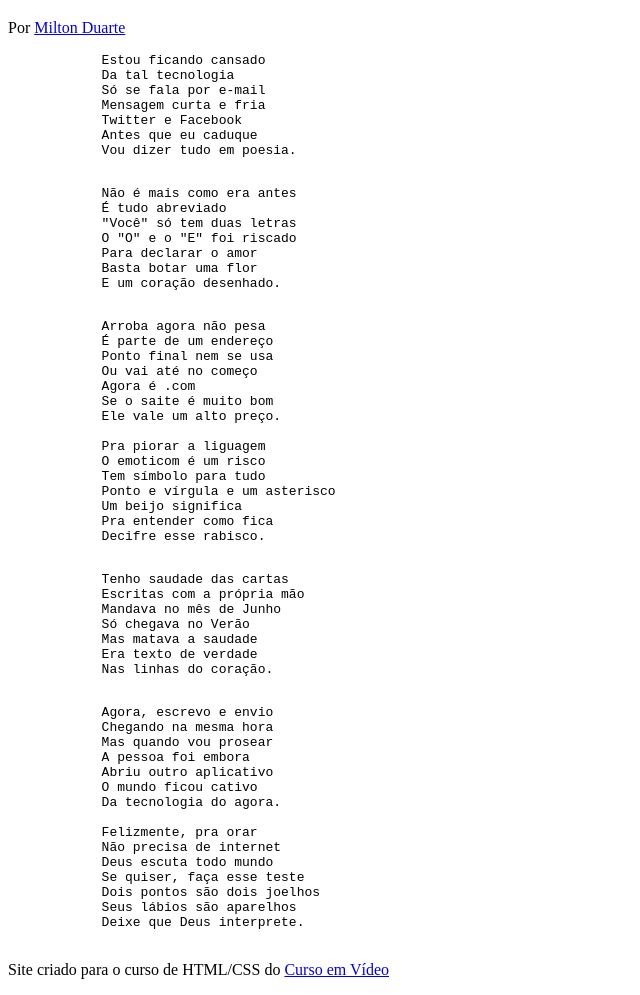
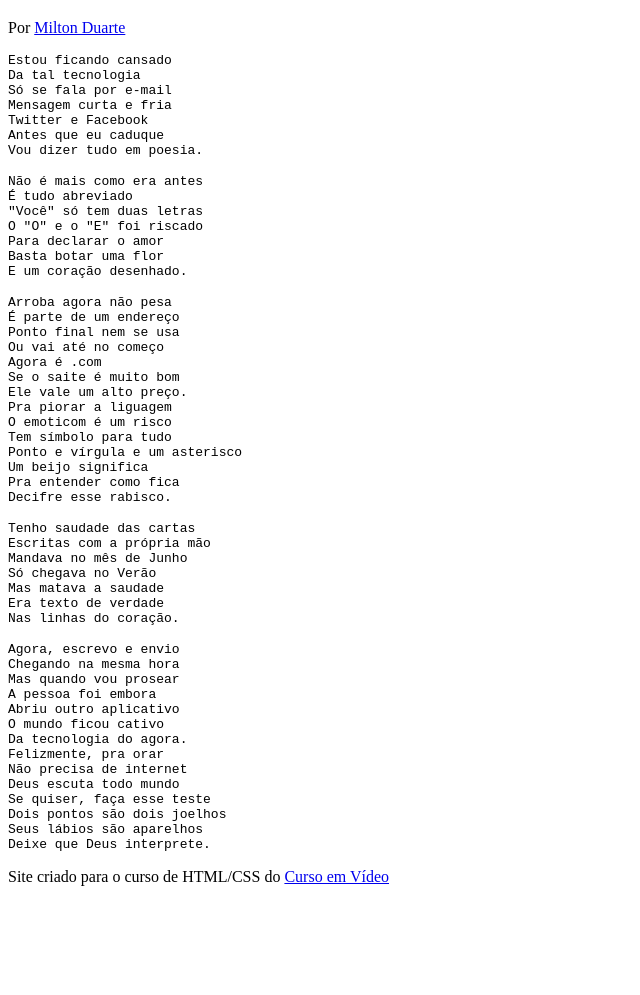
Before and after one commit to sandenbergmelo/curso-html, a plain HTML site: page desafios/desafio-12/index.html in a window 1280 px wide. Shown: the part 61-1056 px from the top of the page, without its empty margins (0-640 px from the left). After the commit the page ends 963 px from the top, so only its background shows below. Drawn offline with Linux system fonts and the light colour scheme.

Commit message:
Add estilo aos parágrafos

```diff
--- /dev/null
+++ b/desafios/desafio-12/estilo/style.css
@@ -0,0 +1,5 @@
+@charset "UTF-8";
+
+pre {
+    white-space: pre-line;
+}
--- a/desafios/desafio-12/index.html
+++ b/desafios/desafio-12/index.html
@@ -4,6 +4,7 @@
     <meta charset="UTF-8">
     <meta http-equiv="X-UA-Compatible" content="IE=edge">
     <meta name="viewport" content="width=device-width, initial-scale=1.0">
+    <link rel="stylesheet" href="estilo/style.css">
     <title>Cordel Moderno</title>
 </head>
 <body>
@@ -15,7 +16,7 @@
     </header>
 
     <section>
-        <pre>
+        <p><pre>
             Estou ficando cansado
             Da tal tecnologia
             Só se fala por e-mail
@@ -23,11 +24,11 @@
             Twitter e Facebook
             Antes que eu caduque
             Vou dizer tudo em poesia.
-        </pre>
+        </pre></p>
     </section>
 
     <section>
-        <pre>
+        <p><pre>
             Não é mais como era antes
             É tudo abreviado
             "Você" só tem duas letras
@@ -35,11 +36,11 @@
             Para declarar o amor
             Basta botar uma flor
             E um coração desenhado.
-        </pre>
+        </pre></p>
     </section>
 
     <section>
-        <pre>
+        <p><pre>
             Arroba agora não pesa
             É parte de um endereço
             Ponto final nem se usa
@@ -47,7 +48,6 @@
             Agora é .com
             Se o saite é muito bom
             Ele vale um alto preço.
-
             Pra piorar a liguagem
             O emoticom é um risco
             Tem símbolo para tudo
@@ -55,11 +55,11 @@
             Um beijo significa
             Pra entender como fica
             Decifre esse rabisco.
-        </pre>
+        </pre></p>
     </section>
 
     <section>
-        <pre>
+        <p><pre>
             Tenho saudade das cartas
             Escritas com a própria mão
             Mandava no mês de Junho
@@ -67,12 +67,11 @@
             Mas matava a saudade
             Era texto de verdade
             Nas linhas do coração.
-        </pre>
+        </pre></p>
     </section>
 
-
     <section>
-        <pre>
+        <p><pre>
             Agora, escrevo e envio
             Chegando na mesma hora
             Mas quando vou prosear
@@ -80,7 +79,6 @@
             Abriu outro aplicativo
             O mundo ficou cativo
             Da tecnologia do agora.
-
             Felizmente, pra orar
             Não precisa de internet
             Deus escuta todo mundo
@@ -88,7 +86,7 @@
             Dois pontos são dois joelhos
             Seus lábios são aparelhos
             Deixe que Deus interprete.
-        </pre>
+        </pre></p>
     </section>
 
     <footer>
```
